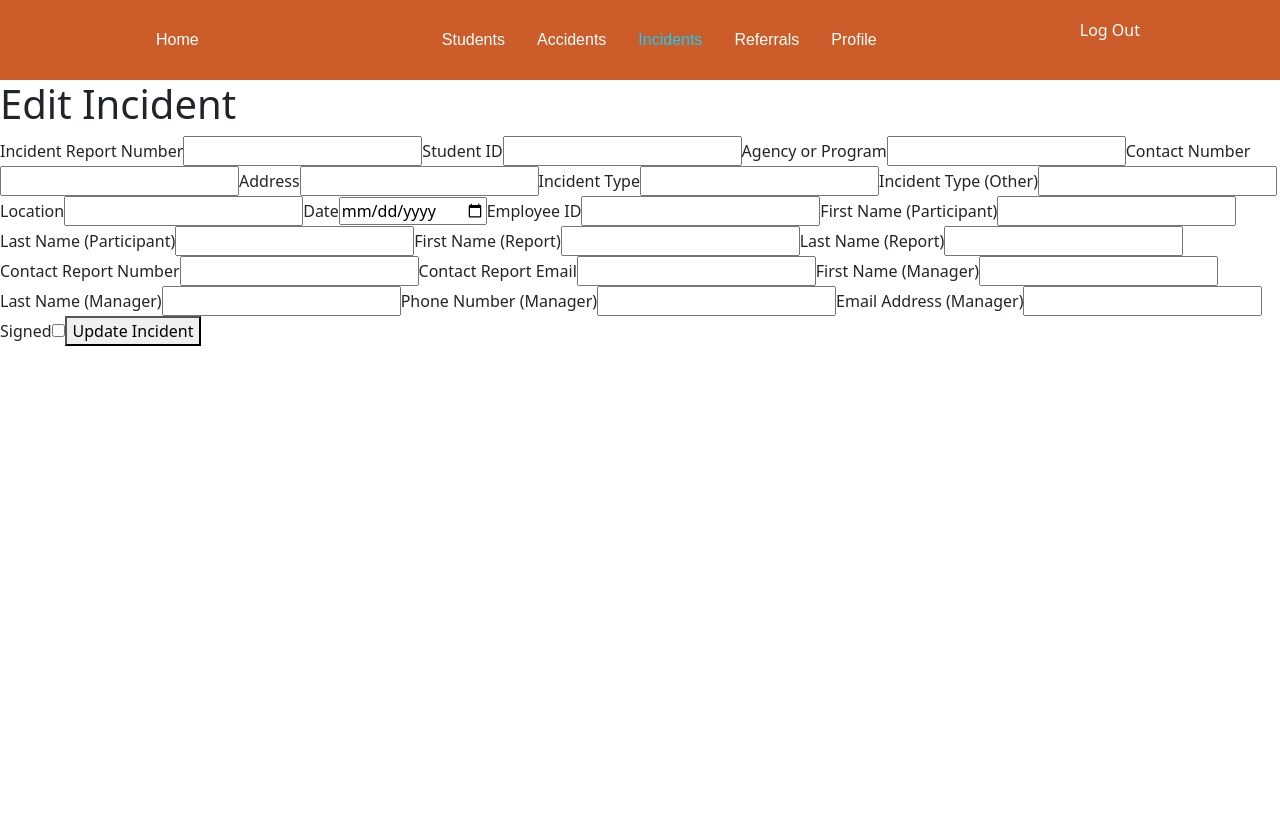
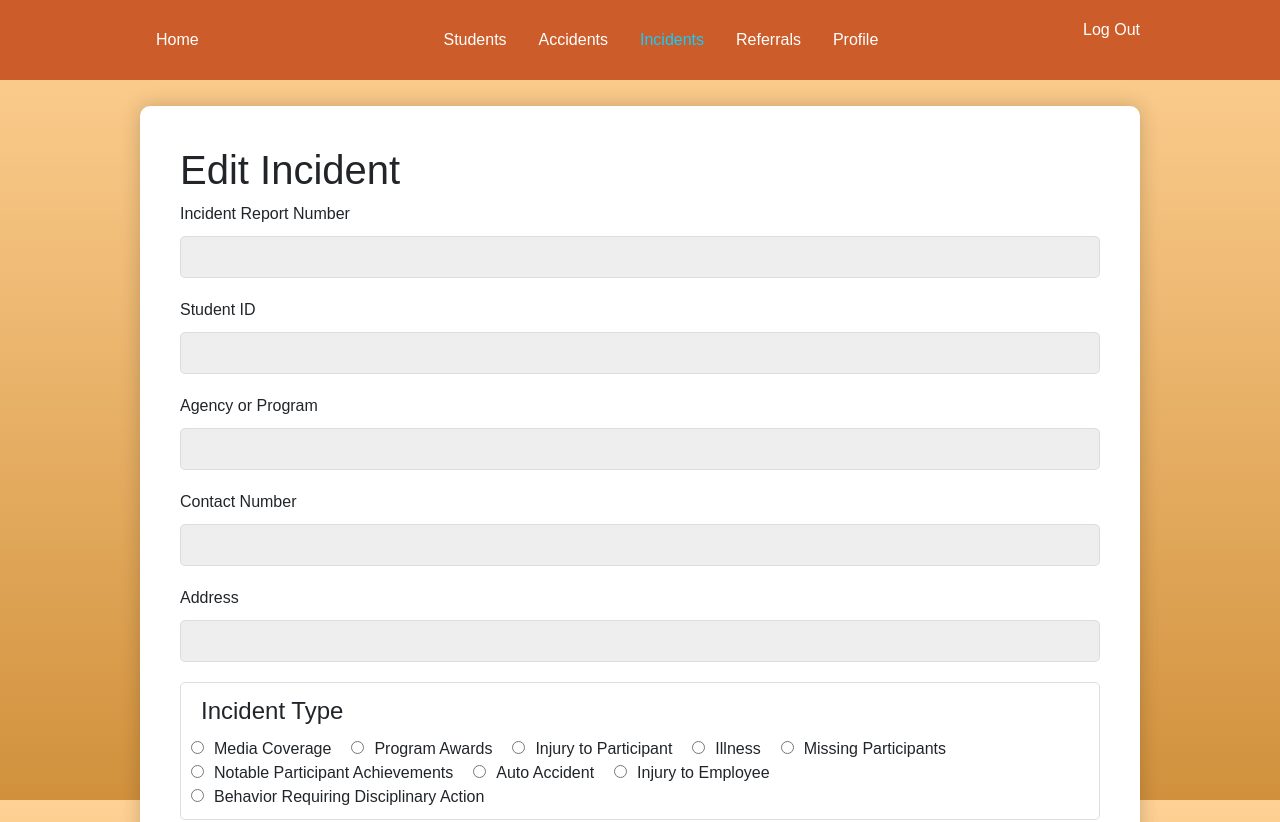
Before and after one commit to Noahlinton32/Carpenter-Workshop-Clone, a React (Create React App) app in the folder client/: page /incidents/edit/1 in a window 1280 px wide. Shown: the top 822 px of the page. Before the commit the page ends 800 px from the top, so only its background shows below. Built offline with nearby package versions, Linux system fonts and the light colour scheme; no server answers; sample sign-in values are in the browser's storage.

Commit message:
CSS for Edit Accident & Incident

```diff
--- a/client/src/pages/editAccident.js
+++ b/client/src/pages/editAccident.js
@@ -58,6 +58,11 @@ const StyledInput = styled.input`
   ${sharedStyles}
 `
 const StyledTextArea = styled.textarea`
+  background-color: #eee;
+  width: 100%;
+  min-height: 100px;
+  resize: none;
+  ${sharedStyles}
 `
 
 const StyledButton = styled.button`
--- a/client/src/pages/editIncident.js
+++ b/client/src/pages/editIncident.js
@@ -1,6 +1,113 @@
 import React, { useState, useEffect } from 'react';
 import { useParams, useNavigate } from 'react-router-dom';
 import axios from 'axios';
+
+import styled, {createGlobalStyle, css} from 'styled-components';
+
+const GlobalStyle = createGlobalStyle`
+  html{
+    height: 100%;
+
+  }
+
+  body{
+    font-family: Arial, Helvetica, sans-serif;
+    background: linear-gradient(to top, #d1913c, #ffd194);
+    background-attachment: fixed;
+    height: 100%;
+    margin: 0;
+    color: 555;
+  }
+  input::-webkit-outer-spin-button,
+  input::-webkit-inner-spin-button {
+  -webkit-appearance: none;
+  margin: 0;
+}
+`
+const sharedStyles = css`
+  background-color: #eee;
+  height: 40px;
+  border-radius: 5px;
+  border: 1px solid #ddd;
+  margin: 10px 0 20px 0;
+  padding: 20px;
+  box-sizing: border-box;
+`
+
+const StyledFormWrapper = styled.div`
+  display: flex;
+  justify-content: center;
+  align-items: center;
+  margin-top: 2%;
+  height: 100%;
+  padding: 0 20px;
+  padding-bottom: 2%;
+
+`
+const StyledForm = styled.form`
+  width: 100%;
+  max-width: 1000px;
+  padding: 40px;
+  background-color: #fff;
+  border-radius: 10px;
+  box-sizing: border-box;
+  box-shadow: 0px 0px 20px 0px rgba(0,0,0,0.2);
+`
+
+const StyledInput = styled.input`
+  display: block;
+  width: 100%;
+  ${sharedStyles}
+
+`
+const StyledTextArea = styled.textarea`
+  background-color: #eee;
+  width: 100%;
+  min-height: 100px;
+  resize: none;
+  ${sharedStyles}
+`
+
+const StyledButton = styled.button`
+  display: block;
+  background-color: #D1913C;
+  color: #fff;
+  font-size: .9rem;
+  border: 0;
+  border-radius: 5px;
+  height: 40px;
+  padding: 0 20px;
+  cursor: pointer;
+  boz-sizing: border-box;
+
+`
+
+const StyledFieldset = styled.fieldset`
+  border: 1px solid #ddd;
+  border-radius: 5px;
+  padding: 10px;
+  margin: 20px 0;
+
+  legend{
+    padding: 0 10px;
+  }
+
+  label{
+    padding-right: 20px;
+  }
+
+  input{
+    margin-right: 10px;
+  }
+  `
+const StyledError = styled.div`
+  color: red;
+  font-weight: 800;
+  margin: 0 0 40px 0;
+`
+
+
+
 
 const EditIncident = () => {
   const { id } = useParams();
@@ -124,23 +231,27 @@ const EditIncident = () => {
     setForm((prevForm) => ({ ...prevForm, [name]: value }));
   };
   return (
-    <div>
+    <>
+    <GlobalStyle/>
+    <StyledFormWrapper>
+
+      <StyledForm onSubmit={handleSubmit}>
       <h1>Edit Incident</h1>
-      <form onSubmit={handleSubmit}>
         <label htmlFor="incidentReportNumber">Incident Report Number</label>
-        <input
+        <StyledInput
           type="number"
           id="incidentReportNumber"
           name="incidentReportNumber"
           value={form.incidentReportNumber}
           onChange={handleChange}
+          disabled
         />
         {errors.incidentReportNumber && (
           <p className="error">{errors.incidentReportNumber}</p>
         )}
 
         <label htmlFor="studentID">Student ID</label>
-        <input
+        <StyledInput
           type="number"
           id="studentID"
           name="studentID"
@@ -150,7 +261,7 @@ const EditIncident = () => {
         {errors.studentID && <p className="error">{errors.studentID}</p>}
 
         <label htmlFor="agencyOrProgram">Agency or Program</label>
-        <input
+        <StyledInput
           type="text"
           id="agencyOrProgram"
           name="agencyOrProgram"
@@ -162,7 +273,7 @@ const EditIncident = () => {
         )}
 
         <label htmlFor="contactNumber">Contact Number</label>
-        <input
+        <StyledInput
           type="number"
           id="contactNumber"
           name="contactNumber"
@@ -174,7 +285,7 @@ const EditIncident = () => {
         )}
 
         <label htmlFor="address">Address</label>
-        <input
+        <StyledInput
           type="text"
           id="address"
           name="address"
@@ -183,20 +294,57 @@ const EditIncident = () => {
         />
         {errors.address && <p className="error">{errors.address}</p>}
 
-        <label htmlFor="incidentType">Incident Type</label>
-        <input
-          type="text"
+
+        <StyledFieldset
           id="incidentType"
           name="incidentType"
           value={form.incidentType}
           onChange={handleChange}
-        />
+        >
+          <legend>Incident Type</legend>
+                <label>
+                  <input type="radio" value="Media Coverage" name="incident" />
+                  Media Coverage
+                </label>
+                <label>
+                  <input type="radio" value="Program Awards" name="incident" />
+                  Program Awards
+                </label>
+                <label>
+                  <input type="radio" value="Injury to Participant" name="incident" />
+                  Injury to Participant
+                </label>
+                <label>
+                  <input type="radio" value="Illness" name="incident" />
+                  Illness
+                </label>
+                <label>
+                  <input type="radio" value="Missing Participants" name="incident" />
+                  Missing Participants
+                </label>
+                <label>
+                  <input type="radio" value="Notable Participant Achievements" name="incident" />
+                  Notable Participant Achievements
+                </label>
+                <label>
+                  <input type="radio" value="Auto Accident" name="incident" />
+                  Auto Accident
+                </label>
+                <label>
+                  <input type="radio" value="Injury to Employee" name="incident" />
+                  Injury to Employee
+                </label>
+                <label>
+                  <input type="radio" value="Behavior Requiring Disciplinary Action" name="incident" />
+                  Behavior Requiring Disciplinary Action
+                </label>
+            </StyledFieldset>
         {errors.incidentType && (
           <p className="error">{errors.incidentType}</p>
         )}
 
         <label htmlFor="incidentTypeOther">Incident Type (Other)</label>
-        <input
+        <StyledInput
           type="text"
           id="incidentTypeOther"
           name="incidentTypeOther"
@@ -208,7 +356,7 @@ const EditIncident = () => {
         )}
 
         <label htmlFor="location">Location</label>
-        <input
+        <StyledInput
           type="text"
           id="location"
           name="location"
@@ -218,7 +366,7 @@ const EditIncident = () => {
         {errors.location && <p className="error">{errors.location}</p>}
 
         <label htmlFor="date">Date</label>
-        <input
+        <StyledInput
           type="date"
           id="date"
           name="date"
@@ -227,7 +375,7 @@ const EditIncident = () => {
         />
         {errors.date && <p className="error">{errors.date}</p>}
         <label htmlFor="employeeID">Employee ID</label>
-        <input
+        <StyledInput
           type="number"
           id="employeeID"
           name="employeeID"
@@ -237,7 +385,7 @@ const EditIncident = () => {
         {errors.employeeID && <p className="error">{errors.employeeID}</p>}
 
         <label htmlFor="firstNameParticipant">First Name (Participant)</label>
-        <input
+        <StyledInput
           type="text"
           id="firstNameParticipant"
           name="firstNameParticipant"
@@ -249,7 +397,7 @@ const EditIncident = () => {
         )}
 
         <label htmlFor="lastNameParticipant">Last Name (Participant)</label>
-        <input
+        <StyledInput
           type="text"
           id="lastNameParticipant"
           name="lastNameParticipant"
@@ -261,7 +409,7 @@ const EditIncident = () => {
         )}
 
         <label htmlFor="firstNameReport">First Name (Report)</label>
-        <input
+        <StyledInput
           type="text"
           id="firstNameReport"
           name="firstNameReport"
@@ -273,7 +421,7 @@ const EditIncident = () => {
         )}
 
         <label htmlFor="lastNameReport">Last Name (Report)</label>
-        <input
+        <StyledInput
           type="text"
           id="lastNameReport"
           name="lastNameReport"
@@ -285,7 +433,7 @@ const EditIncident = () => {
         )}
 
         <label htmlFor="contactReportNumber">Contact Report Number</label>
-        <input
+        <StyledInput
           type="number"
           id="contactReportNumber"
           name="contactReportNumber"
@@ -297,7 +445,7 @@ const EditIncident = () => {
         )}
 
         <label htmlFor="contactReportEmail">Contact Report Email</label>
-        <input
+        <StyledInput
           type="email"
           id="contactReportEmail"
           name="contactReportEmail"
@@ -309,7 +457,7 @@ const EditIncident = () => {
         )}
 
         <label htmlFor="firstNameManager">First Name (Manager)</label>
-        <input
+        <StyledInput
           type="text"
           id="firstNameManager"
           name="firstNameManager"
@@ -321,7 +469,7 @@ const EditIncident = () => {
         )}
 
         <label htmlFor="lastNameManager">Last Name (Manager)</label>
-        <input
+        <StyledInput
           type="text"
           id="lastNameManager"
           name="lastNameManager"
@@ -333,7 +481,7 @@ const EditIncident = () => {
         )}
 
         <label htmlFor="phoneNumberManager">Phone Number (Manager)</label>
-        <input
+        <StyledInput
           type="number"
           id="phoneNumberManager"
           name="phoneNumberManager"
@@ -344,7 +492,7 @@ const EditIncident = () => {
           <p className="error">{errors.phoneNumberManager}</p>
         )}
         <label htmlFor="emailAddressManager">Email Address (Manager)</label>
-        <input
+        <StyledInput
           type="email"
           id="emailAddressManager"
           name="emailAddressManager"
@@ -354,9 +502,7 @@ const EditIncident = () => {
         {errors.emailAddressManager && (
           <p className="error">{errors.emailAddressManager}</p>
         )}
-
-        <label htmlFor="signed">Signed</label>
-        <input
+        <StyledFieldset
           type="checkbox"
           id="signed"
           name="signed"
@@ -364,12 +510,23 @@ const EditIncident = () => {
           onChange={(event) =>
             setForm({ ...form, signed: event.target.checked })
           }
-        />
+        >
+          <legend>Signed?</legend>
+                <label>
+                  <input type="radio" value="Yes" name="signed" />
+                  Yes
+                </label>
+                <label>
+                  <input type="radio" value="No" name="signed" />
+                  No
+                </label>
+            </StyledFieldset>
         {errors.signed && <p className="error">{errors.signed}</p>}
 
-        <button type="submit">Update Incident</button>
-      </form>
-    </div>
+        <StyledButton type="submit">Update Incident</StyledButton>
+      </StyledForm>
+    </StyledFormWrapper>
+    </>
   );
 };
 
```
